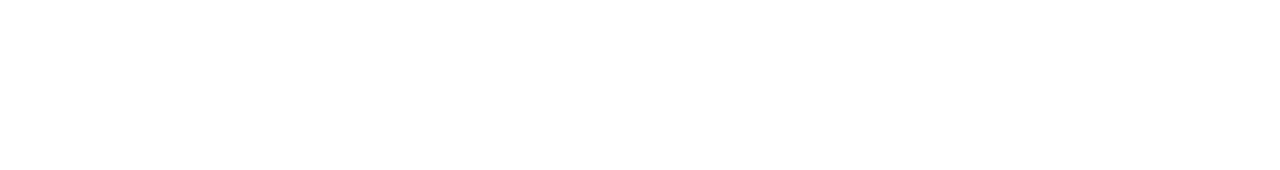
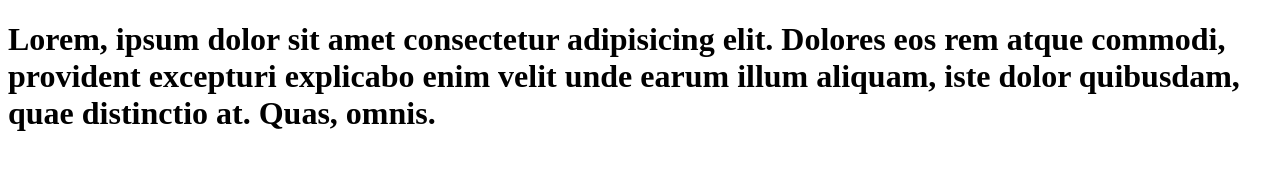
Before and after one commit to cmartinezpy/mi-primer-repo, a plain HTML site: page nosotros.html in a window 1280 px wide. Drawn offline with Linux system fonts and the light colour scheme.

Commit message:
mi segundo commit

```diff
--- a/nosotros.html
+++ b/nosotros.html
@@ -7,6 +7,6 @@
     <title>Document</title>
 </head>
 <body>
-
+    <h1>Lorem, ipsum dolor sit amet consectetur adipisicing elit. Dolores eos rem atque commodi, provident excepturi explicabo enim velit unde earum illum aliquam, iste dolor quibusdam, quae distinctio at. Quas, omnis.</h1>
 </body>
 </html>
```
